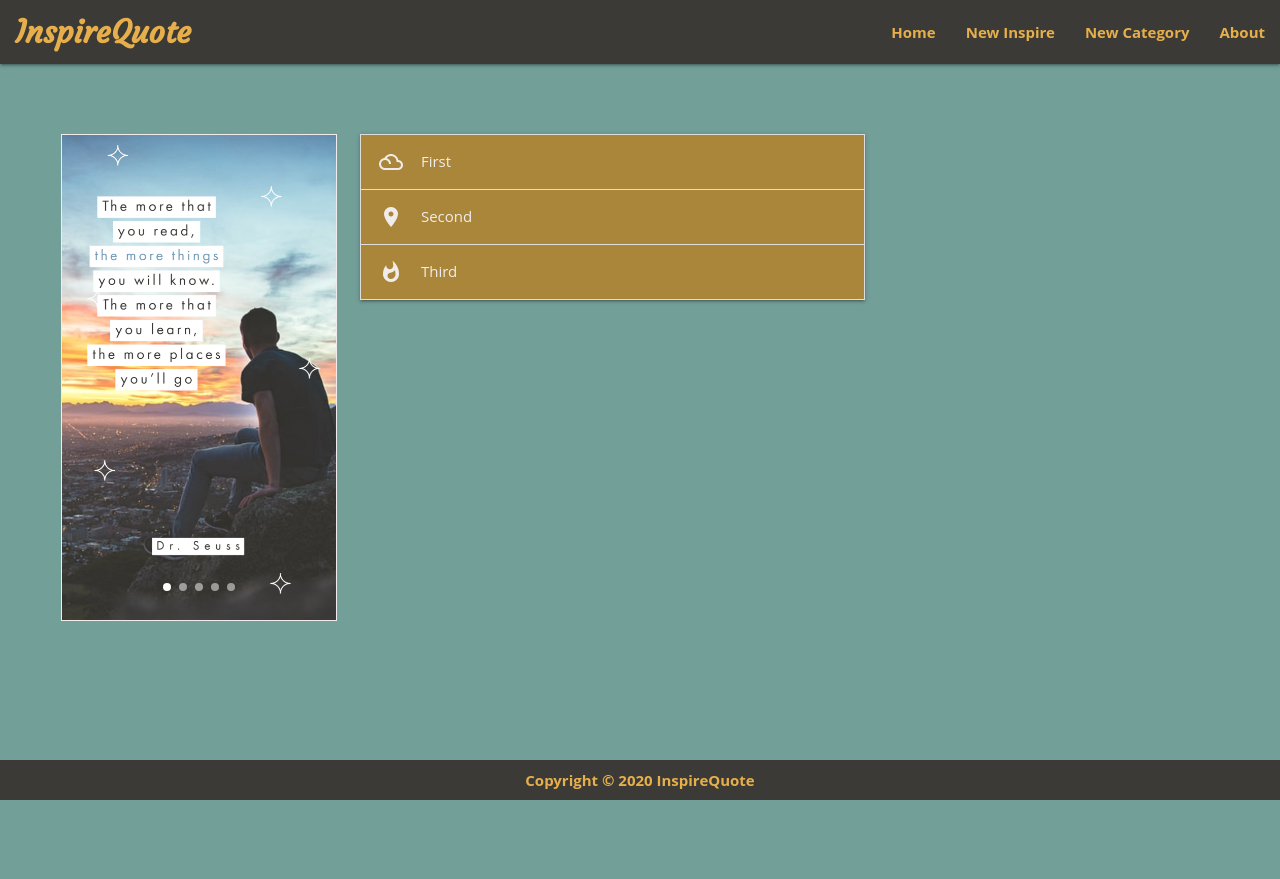
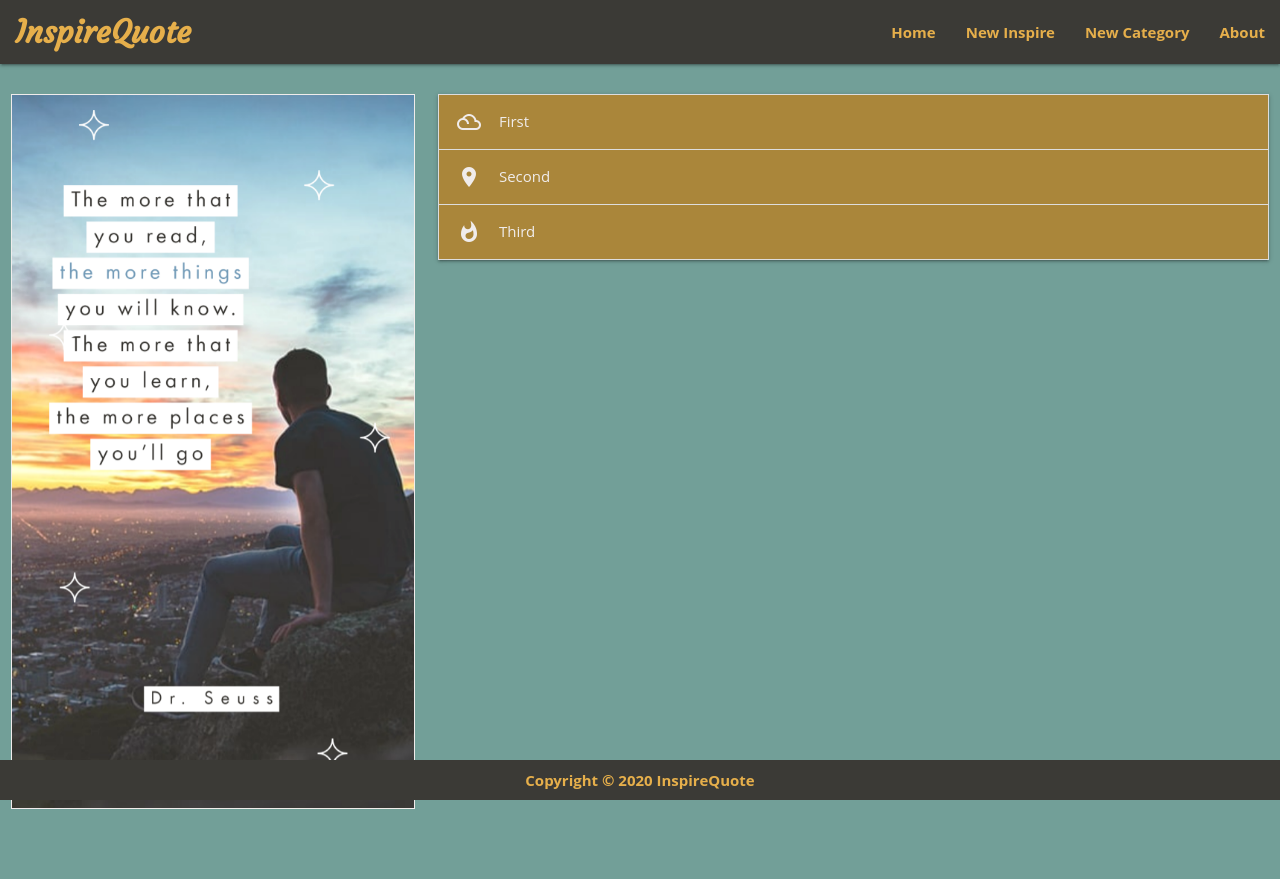
Before and after one commit to kongteckmee/inspire-quote, a Flask app: page / in a window 1280 px wide. Before the commit the page ends 800 px from the top, so only its background shows below. Run offline with Flask 2, Linux system fonts and the light colour scheme.

Commit message:
Margin for container changed

```diff
--- a/static/css/style.css
+++ b/static/css/style.css
@@ -1,10 +1,14 @@
 @import url("https://fonts.googleapis.com/css2?family=Courgette&display=swap");
 
-*,
-.container {
+* {
   margin: 0;
   padding: 0;
   font-family: "Open Sans", "Helvetica Neue", Helvetica, Arial, sans-serif;
+}
+
+.container {
+    margin: 0 auto;
+    width: 100%;
 }
 
 body {
@@ -43,7 +47,7 @@ nav li a,
 }
 
 .center {
-  margin: 70px 20px 50px 50px;
+  margin: 30px 0 50px 0;
 }
 
 .collapsible-header,
```
